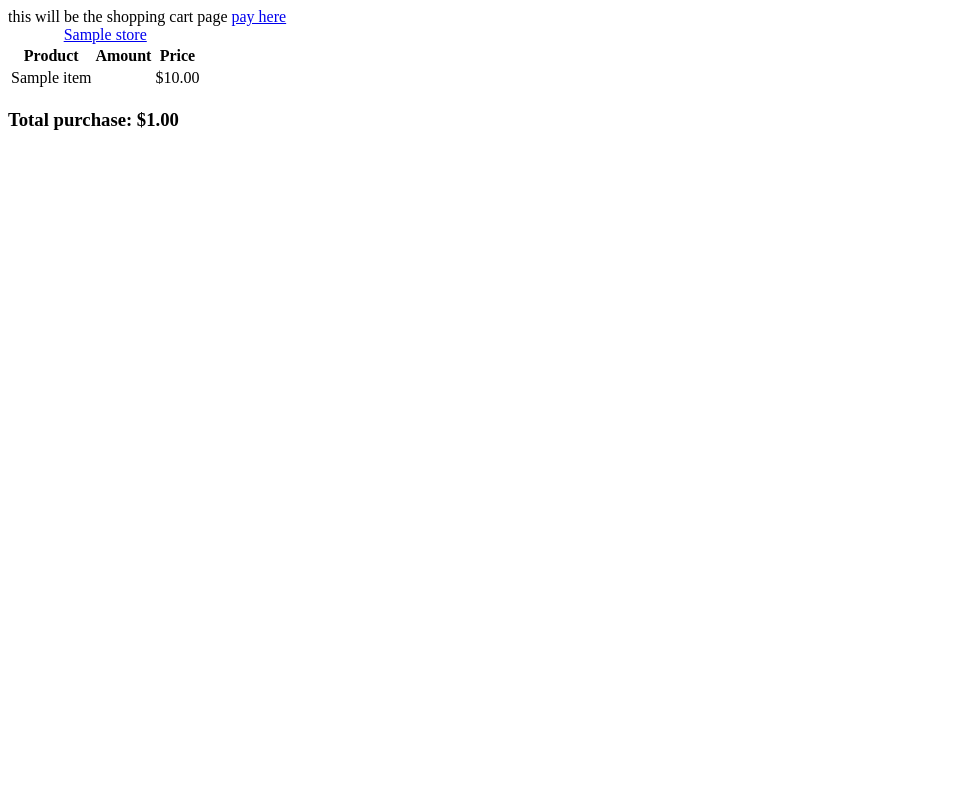
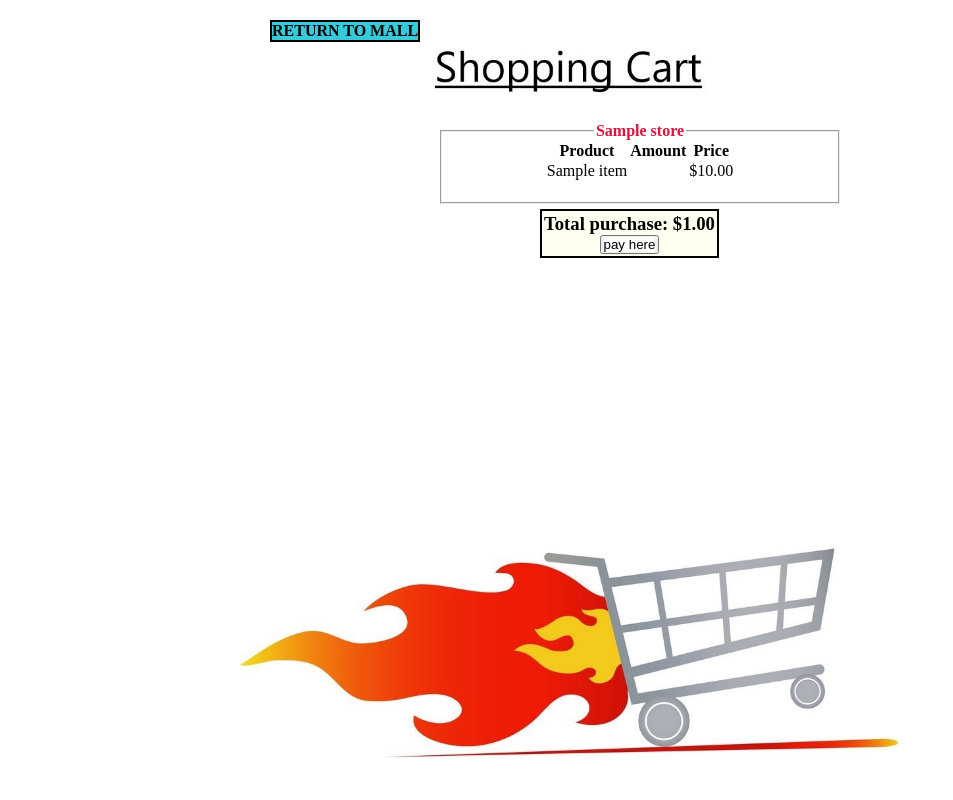
Before and after one commit to ryanmarean/instamall, a Django app: template instamall/templates/shopping_cart.html in a window 1280 px wide. Shown: the whole page, without its empty margins (0-953 px from the left). Run offline with Django 3.2, Linux system fonts and the light colour scheme; the template is opened without the code that fills it: most values are stand-ins (such as "Sample title", 1, 10 or a date in 2020).

Commit message:
finished up shopping cart and check out visuals
html and css work done to finish the visuals for the project

```diff
--- /dev/null
+++ b/instamall/static/shopping_cart.css
@@ -0,0 +1,82 @@
+*{
+    padding: 0;
+    margin: 0;
+    /* border: 1px dotted red; */
+}
+
+.wrapper{
+    width: 800px;
+    height: 800px;
+    background-repeat: no-repeat;
+    background-size: contain;
+    margin: auto;
+    display: flex;
+    flex-direction: column;
+}
+
+.shoplist{
+    width: 500px;
+    margin-left: 100px;
+}
+
+.store {
+    margin-top: 80px;
+    margin-left: 100px;
+    width: 400px;
+    text-align: center;
+
+}
+
+.store table{
+    margin-bottom: 20px;
+    margin-left: auto;
+    margin-right: auto;
+}
+
+.store a{
+    margin-top: 20px;
+}
+
+.total_pay{
+    padding: 2px;
+    margin-left: 300px;
+    text-align: center;
+    width: fit-content;
+    background-color: ivory;
+    border: 2px solid black;
+}
+
+fieldset{
+    margin-bottom: 5px;
+}
+
+fieldset a{
+    margin-left: 2px;
+    margin-right: 2px;
+    text-decoration: none;
+    font-weight: bold;
+    color: crimson;
+}
+
+fieldset td{
+    padding-left:  1px;
+    padding-right: 1px;
+}
+
+.total_pay a{
+    text-decoration: none;
+    margin: 2px;
+    background-color: white;
+    color: black;
+}
+
+.return{
+    margin-top: 20px;
+    margin-left: 30px;
+    width: fit-content;
+    border: 2px solid black;
+    color: black;
+    text-decoration: none;
+    font-weight: bolder;
+    background-color: rgb(56,202,218);
+}
--- a/instamall/templates/shopping_cart.html
+++ b/instamall/templates/shopping_cart.html
@@ -6,14 +6,17 @@
     <title>Shopping Cart</title>
     {% load static %}
     <link rel="shortcut icon" href="{% static 'favicon.ico' %}" type="image/x-icon">
+    <link rel="stylesheet" href="{% static 'shopping_cart.css' %}">
 </head>
 <body>
-    this will be the shopping cart page
-    <a href="/purchase_complete">pay here</a>
+    <div class="wrapper" style= "background-image: url('{% static "shopping_cart_clear.jpg" %}');">
+        <a href="/mall/4" class='return'> RETURN TO MALL</a>
+        <div class="shoplist">
+            <div class="store">
                 {% if cart %}
                 {% for store in stores_visited %}
-    <table>
-        <caption><a href="/mall/4/{{ store.id }}">{{ store.name }}</a></caption>
+                <fieldset>
+                <table><legend><a href="/mall/4/{{ store.id }}">{{ store.name }}</a></legend>
                     <tr>
                         <th>Product</th>
                         <th>Amount</th>
@@ -38,8 +41,15 @@
                     {% endif %}
                     {% endfor %}
                 </table>
+                </fieldset>
                 {% endfor %}
                 {% endif %}
+            </div>
+        </div>
+        <div class="total_pay">
             <h3>Total purchase: ${{total_amount|floatformat:2}}</h3>
+            <button><a href="/purchase_complete">pay here</a></button>
+        </div>
+    </div>
 </body>
 </html>
```
Also changed, not shown: instamall/static/purchase_complete.css (added, +40 -0 lines), instamall/static/show_store.css (+7 -3 lines), instamall/templates/purchase_complete.html (+10 -6 lines), instamall/templates/show_store.html (+8 -8 lines). Lines whose indentation alone changed are shown as unchanged.
